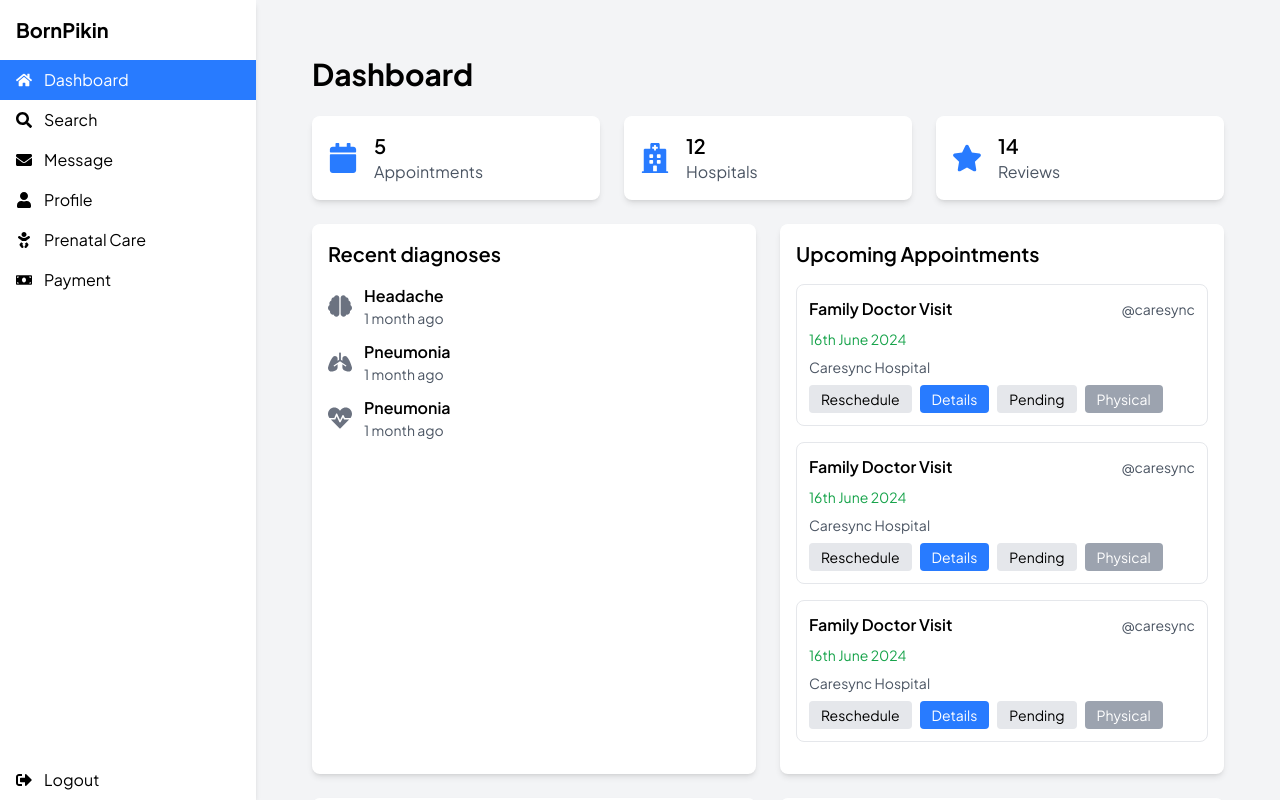
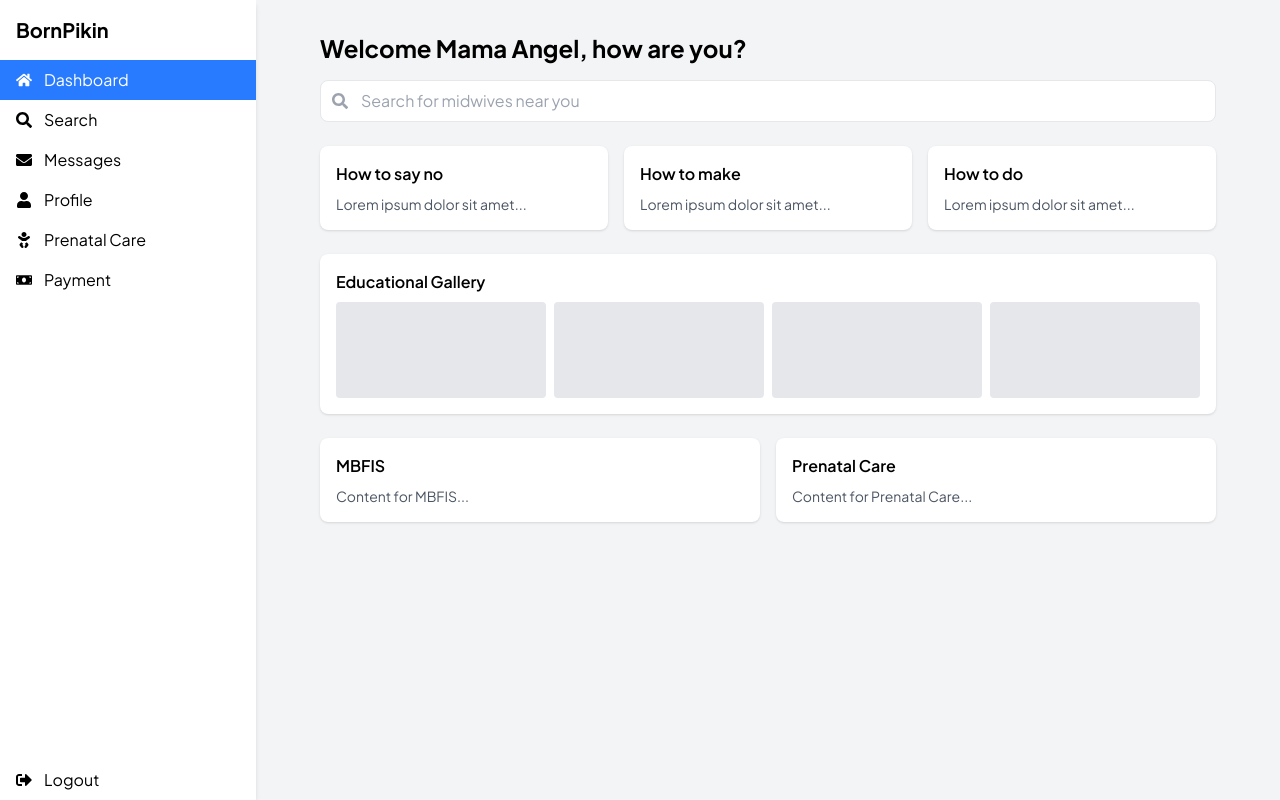
Before and after one commit to fasakinhenry/BornPikin, a React (Vite) app: page /dashboard in a window 1280 px wide. Built offline with nearby package versions, Linux system fonts and the light colour scheme.

Commit message:
:sparkles: feat(messages): Add components to show all messages with midwives
- Implement message components for displaying conversations with midwives
- Ensure messages are accessible and properly displayed

Footer: 0.1.2

```diff
--- a/src/App.jsx
+++ b/src/App.jsx
@@ -8,7 +8,7 @@ import Features from './pages/Functions';
 import LoginPage from './pages/LoginPage';
 import SignupPage from './pages/SignupPage';
 import Dashboard from './components/Dashboard';
-import Hospitals from './components/Hospitals';
+import Search from './components/Search';
 import Appointments from './components/Appointments';
 import Messages from './components/Messages';
 import Medication from './components/Medication';
@@ -35,7 +35,7 @@ const App = () => (
       {/* Main application or dashboard layout */}
       <Route element={<DashboardLayout />}>
         <Route path='/dashboard' element={<Dashboard />} />
-        <Route path='/hospitals' element={<Hospitals />} />
+        <Route path='/search' element={<Search />} />
         <Route path='/appointments' element={<Appointments />} />
         <Route path='/messages' element={<Messages />} />
         <Route path='/medication' element={<Medication />} />
--- a/src/components/Dashboard.jsx
+++ b/src/components/Dashboard.jsx
@@ -1,140 +1,54 @@
 import React from 'react';
-import {
-  FaCalendar,
-  FaHospital,
-  FaStar,
-  FaBrain,
-  FaLungs,
-  FaHeartbeat,
-} from 'react-icons/fa';
+import { FaSearch } from 'react-icons/fa';
 
 const Dashboard = () => {
   return (
-    <div className='p-4 md:p-6'>
-      <h1 className='text-2xl md:text-3xl font-bold mb-6'>Dashboard</h1>
+    <div className='max-w-4xl mx-auto'>
+      <h1 className='text-2xl font-bold mb-4'>Welcome Mama Angel, how are you?</h1>
 
-      <div className='grid grid-cols-1 md:grid-cols-3 gap-4 md:gap-6 mb-6'>
-        <StatCard icon={<FaCalendar />} title='Appointments' value={5} />
-        <StatCard icon={<FaHospital />} title='Hospitals' value={12} />
-        <StatCard icon={<FaStar />} title='Reviews' value={14} />
+      <div className='mb-6'>
+        <div className='relative'>
+          <input
+            type='text'
+            placeholder='Search for midwives near you'
+            className='w-full pl-10 pr-4 py-2 border rounded-lg'
+          />
+          <FaSearch className='absolute left-3 top-1/2 transform -translate-y-1/2 text-gray-400' />
+        </div>
       </div>
 
-      <div className='grid grid-cols-1 md:grid-cols-2 gap-4 md:gap-6 mb-6'>
-        <RecentDiagnoses />
-        <UpcomingAppointments />
+      <div className='grid grid-cols-1 md:grid-cols-3 gap-4 mb-6'>
+        {['How to say no', 'How to make', 'How to do'].map((title, index) => (
+          <div key={index} className='bg-white p-4 rounded-lg shadow'>
+            <h3 className='font-semibold mb-2'>{title}</h3>
+            <p className='text-sm text-gray-600'>
+              Lorem ipsum dolor sit amet...
+            </p>
+          </div>
+        ))}
       </div>
 
-      <div className='grid grid-cols-1 md:grid-cols-2 gap-4 md:gap-6'>
-        <EducationalUpdates />
-        <RecentNotifications />
+      <div className='bg-white p-4 rounded-lg shadow mb-6'>
+        <h2 className='font-semibold mb-2'>Educational Gallery</h2>
+        <div className='grid grid-cols-2 md:grid-cols-4 gap-2'>
+          {[1, 2, 3, 4].map((_, index) => (
+            <div key={index} className='bg-gray-200 h-24 rounded'></div>
+          ))}
+        </div>
+      </div>
+
+      <div className='grid grid-cols-1 md:grid-cols-2 gap-4'>
+        <div className='bg-white p-4 rounded-lg shadow'>
+          <h2 className='font-semibold mb-2'>MBFIS</h2>
+          <p className='text-sm text-gray-600'>Content for MBFIS...</p>
+        </div>
+        <div className='bg-white p-4 rounded-lg shadow'>
+          <h2 className='font-semibold mb-2'>Prenatal Care</h2>
+          <p className='text-sm text-gray-600'>Content for Prenatal Care...</p>
+        </div>
       </div>
     </div>
   );
 };
 
-const StatCard = ({ icon, title, value }) => (
-  <div className='bg-white p-4 rounded-lg shadow-md flex items-center'>
-    <div className='text-3xl text-color-primary mr-4'>{icon}</div>
-    <div>
-      <h2 className='text-xl font-semibold'>{value}</h2>
-      <p className='text-gray-600'>{title}</p>
-    </div>
-  </div>
-);
-
-const RecentDiagnoses = () => (
-  <div className='bg-white p-4 rounded-lg shadow-md'>
-    <h2 className='text-xl font-semibold mb-4'>Recent diagnoses</h2>
-    <DiagnosisItem icon={<FaBrain />} diagnosis='Headache' time='1 month ago' />
-    <DiagnosisItem
-      icon={<FaLungs />}
-      diagnosis='Pneumonia'
-      time='1 month ago'
-    />
-    <DiagnosisItem
-      icon={<FaHeartbeat />}
-      diagnosis='Pneumonia'
-      time='1 month ago'
-    />
-  </div>
-);
-
-const DiagnosisItem = ({ icon, diagnosis, time }) => (
-  <div className='flex items-center mb-3'>
-    <div className='text-2xl text-gray-500 mr-3'>{icon}</div>
-    <div>
-      <p className='font-semibold'>{diagnosis}</p>
-      <p className='text-sm text-gray-600'>{time}</p>
-    </div>
-  </div>
-);
-
-const UpcomingAppointments = () => (
-  <div className='bg-white p-4 rounded-lg shadow-md'>
-    <h2 className='text-xl font-semibold mb-4'>Upcoming Appointments</h2>
-    {[1, 2, 3].map((_, index) => (
-      <AppointmentItem key={index} />
-    ))}
-  </div>
-);
-
-const AppointmentItem = () => (
-  <div className='mb-4 p-3 border rounded-lg'>
-    <div className='flex flex-col md:flex-row justify-between items-start md:items-center mb-2'>
-      <h3 className='font-semibold'>Family Doctor Visit</h3>
-      <span className='text-sm text-gray-600'>@caresync</span>
-    </div>
-    <p className='text-sm text-green-600 mb-2'>16th June 2024</p>
-    <p className='text-sm text-gray-600 mb-2'>Caresync Hospital</p>
-    <div className='flex flex-wrap gap-2'>
-      <button className='px-3 py-1 text-sm bg-gray-200 rounded'>
-        Reschedule
-      </button>
-      <button className='px-3 py-1 text-sm bg-color-primary text-white rounded'>
-        Details
-      </button>
-      <button className='px-3 py-1 text-sm bg-gray-200 rounded'>Pending</button>
-      <button className='px-3 py-1 text-sm bg-gray-400 text-white rounded'>
-        Physical
-      </button>
-    </div>
-  </div>
-);
-
-const EducationalUpdates = () => (
-  <div className='bg-white p-4 rounded-lg shadow-md'>
-    <h2 className='text-xl font-semibold mb-4'>Educational updates</h2>
-    <p className='text-gray-600'>No updates available at the moment.</p>
-  </div>
-);
-
-const RecentNotifications = () => (
-  <div className='bg-white p-4 rounded-lg shadow-md'>
-    <h2 className='text-xl font-semibold mb-4'>Recent Notifications</h2>
-    <NotificationItem
-      title='Appointment Reminder'
-      message='Your appointment with Dr. Smith is tomorrow at 2 PM.'
-      time='2 hours ago'
-    />
-    <NotificationItem
-      title='Lab Results Available'
-      message='Your recent blood test results are now available.'
-      time='1 day ago'
-    />
-    <NotificationItem
-      title='Prescription Refill'
-      message='Your prescription for Lisinopril is due for refill.'
-      time='3 days ago'
-    />
-  </div>
-);
-
-const NotificationItem = ({ title, message, time }) => (
-  <div className='mb-4 p-3 border-b last:border-b-0'>
-    <h3 className='font-semibold'>{title}</h3>
-    <p className='text-sm text-gray-600 mb-1'>{message}</p>
-    <p className='text-xs text-gray-500'>{time}</p>
-  </div>
-);
-
 export default Dashboard;
--- a/src/components/Hospitals.jsx
+++ /dev/null
@@ -1,75 +0,0 @@
-// src/components/Hospitals.jsx
-import React from 'react';
-import { FaSearch, FaMapMarkerAlt, FaPhone } from 'react-icons/fa';
-import hospitalImage from '../assets/hospital_pic.png';
-
-const Hospitals = () => {
-  return (
-    <div className='p-4 md:p-6'>
-      <h1 className='text-2xl md:text-3xl font-bold mb-6'>
-        Explore hospitals and clinics
-      </h1>
-
-      <div className='flex flex-col md:flex-row items-center mb-6 space-y-4 md:space-y-0 md:space-x-4'>
-        <div className='relative w-full md:w-auto md:flex-1'>
-          <FaSearch className='absolute left-3 top-1/2 transform -translate-y-1/2 text-gray-400' />
-          <input
-            type='text'
-            placeholder='Search hospitals'
-            className='w-full pl-10 pr-4 py-2 border rounded-lg'
-          />
-        </div>
-        <select className='w-full md:w-auto px-4 py-2 border rounded-lg'>
-          <option>All states</option>
-        </select>
-        <select className='w-full md:w-auto px-4 py-2 border rounded-lg'>
-          <option>All Hospitals</option>
-        </select>
-        <button className='w-full md:w-auto px-6 py-2 bg-green-500 text-white rounded-lg'>
-          Search
-        </button>
-      </div>
-
-      <p className='text-gray-600 mb-6'>
-        Showing results for 2500 providers in all states and all providers
-      </p>
-
-      <div className='grid grid-cols-1 md:grid-cols-2 lg:grid-cols-3 gap-4 md:gap-6'>
-        {[1, 2, 3, 4, 5, 6].map((_, index) => (
-          <HospitalCard key={index} />
-        ))}
-      </div>
-    </div>
-  );
-};
-
-const HospitalCard = () => (
-  <div className='bg-white p-4 rounded-lg shadow-md'>
-    <img
-      src={hospitalImage}
-      alt='Hospital'
-      className='w-full h-32 object-cover rounded-lg mb-4'
-    />
-    <h3 className='font-semibold text-lg mb-2'>
-      Paelon Memorial Clinic - Ikeja
-    </h3>
-    <p className='flex items-center text-sm text-gray-600 mb-2'>
-      <FaMapMarkerAlt className='mr-2 flex-shrink-0' />
-      <span>9, Ajao Road Off Adeniyi Jones, Ikeja</span>
-    </p>
-    <p className='flex items-center text-sm text-gray-600 mb-4'>
-      <FaPhone className='mr-2 flex-shrink-0' />
-      <span>09161371780</span>
-    </p>
-    <div className='flex space-x-2'>
-      <button className='flex-1 px-3 py-1 bg-gray-200 rounded-lg text-sm'>
-        Reschedule
-      </button>
-      <button className='flex-1 px-3 py-1 bg-green-500 text-white rounded-lg text-sm'>
-        Details
-      </button>
-    </div>
-  </div>
-);
-
-export default Hospitals;
--- /dev/null
+++ b/src/components/Profile.jsx
@@ -0,0 +1,10 @@
+import React from 'react';
+
+const Profile = () => {
+  return (
+    <div>
+      <h1 className='text-2xl font-bold mb-4'>My Profile</h1>
+      {/* Add profile information and editing functionality here */}
+    </div>
+  );
+};
--- /dev/null
+++ b/src/components/Search.jsx
@@ -0,0 +1,49 @@
+import React from 'react';
+import { FaSearch, FaMapMarkerAlt, FaPhone } from 'react-icons/fa';
+
+const Search = () => {
+  return (
+    <div>
+      <h1 className="text-2xl font-bold mb-6">Search for Midwives</h1>
+
+      <div className="flex flex-col md:flex-row items-center mb-6 space-y-4 md:space-y-0 md:space-x-4">
+        <div className="relative w-full md:w-auto md:flex-1">
+          <FaSearch className="absolute left-3 top-1/2 transform -translate-y-1/2 text-gray-400" />
+          <input
+            type="text"
+            placeholder="Search midwives"
+            className="w-full pl-10 pr-4 py-2 border rounded-lg"
+          />
+        </div>
+        <select className="w-full md:w-auto px-4 py-2 border rounded-lg">
+          <option>All locations</option>
+        </select>
+        <button className="w-full md:w-auto px-6 py-2 bg-color-primary text-white rounded-lg">Search</button>
+      </div>
+
+      <div className="grid grid-cols-1 md:grid-cols-2 lg:grid-cols-3 gap-4">
+        {[1, 2, 3, 4, 5, 6].map((_, index) => (
+          <MidwifeCard key={index} />
+        ))}
+      </div>
+    </div>
+  );
+};
+
+const MidwifeCard = () => (
+  <div className="bg-white p-4 rounded-lg shadow-md">
+    <img src="/path-to-midwife-image.jpg" alt="Midwife" className="w-full h-32 object-cover rounded-lg mb-4" />
+    <h3 className="font-semibold text-lg mb-2">Jane Doe</h3>
+    <p className="flex items-center text-sm text-gray-600 mb-2">
+      <FaMapMarkerAlt className="mr-2 flex-shrink-0" />
+      <span>123 Midwife St, City</span>
+    </p>
+    <p className="flex items-center text-sm text-gray-600 mb-4">
+      <FaPhone className="mr-2 flex-shrink-0" />
+      <span>+1 234 567 8901</span>
+    </p>
+    <button className="w-full px-3 py-2 bg-color-primary text-white rounded-lg text-sm">Message</button>
+  </div>
+);
+
+export default Search;
--- a/src/layouts/DashboardLayout.jsx
+++ b/src/layouts/DashboardLayout.jsx
@@ -16,7 +16,7 @@ const DashboardLayout = () => {
   const navItems = [
     { icon: FaHome, text: 'Dashboard', to: '/dashboard' },
     { icon: FaSearch, text: 'Search', to: '/search' },
-    { icon: FaEnvelope, text: 'Message', to: '/message' },
+    { icon: FaEnvelope, text: 'Messages', to: '/messages' },
     { icon: FaUser, text: 'Profile', to: '/profile' },
     { icon: FaBaby, text: 'Prenatal Care', to: '/prenatal-care' },
     { icon: FaMoneyBill, text: 'Payment', to: '/payment' },
```
